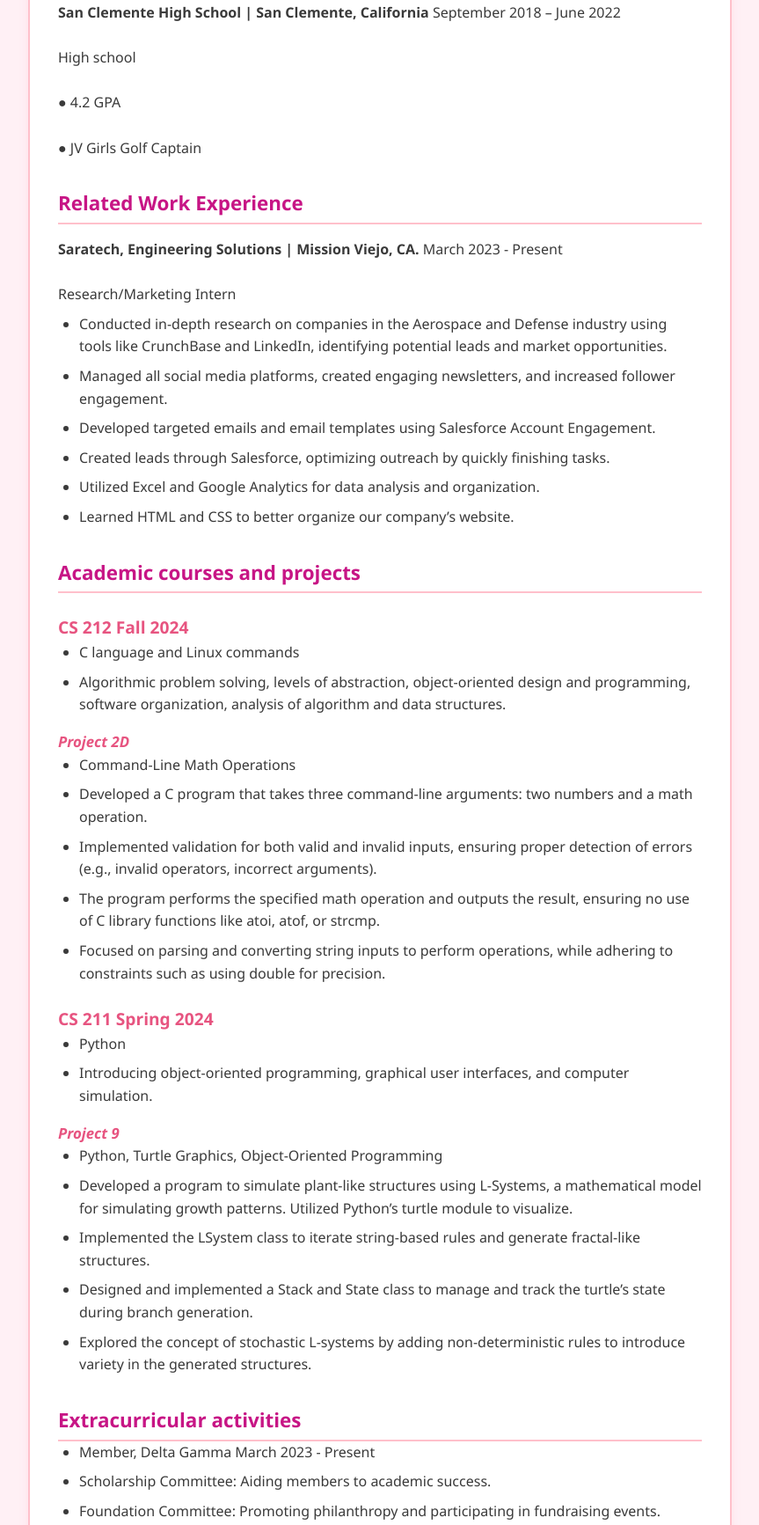
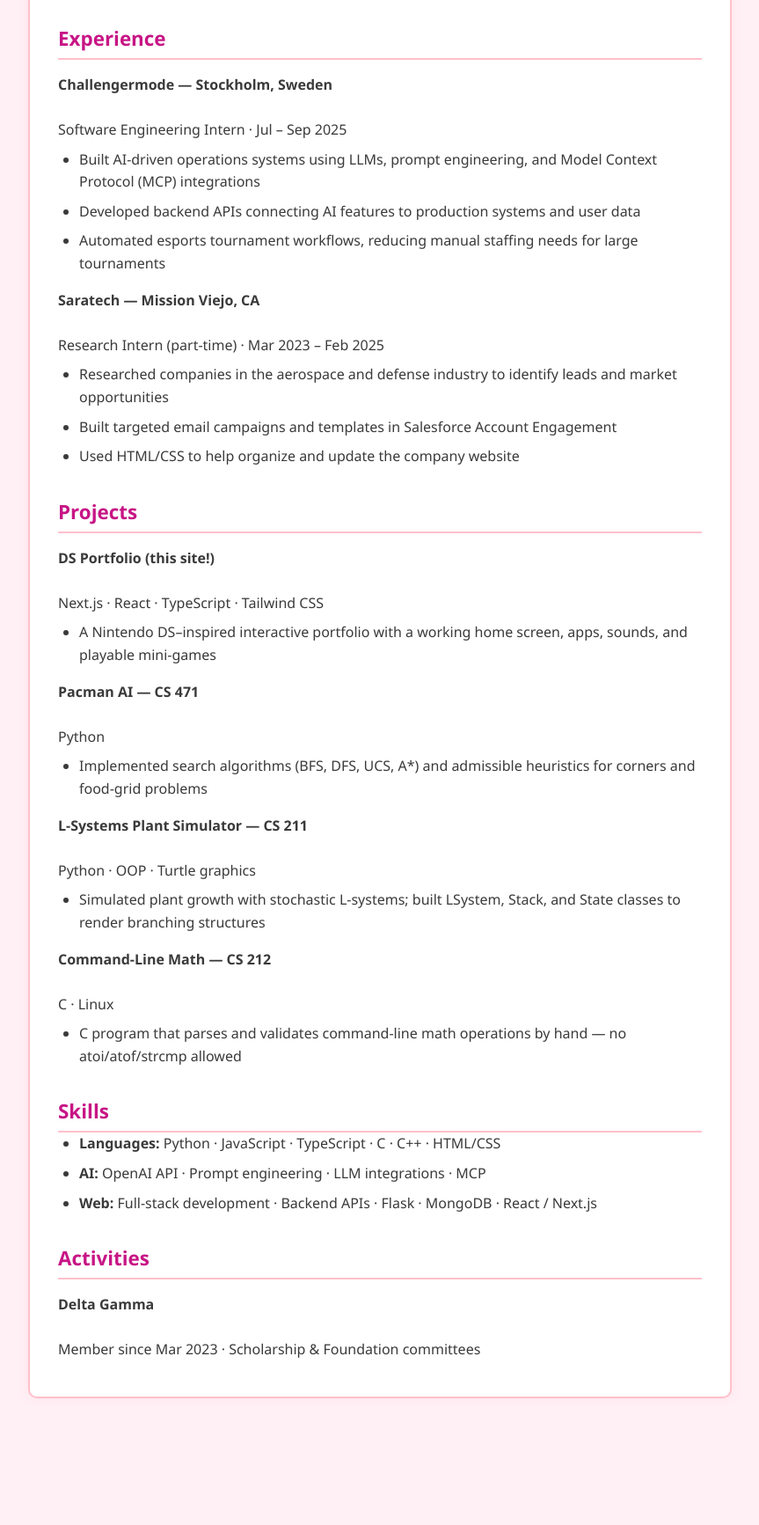
Before and after one commit to kaitym/KaityMurphy_Resume, a plain HTML site: page index.html in a window 1280 px wide. Shown: the part 349-2082 px from the top of the page at 88% size, without its empty margins (208-1071 px from the left). After the commit the page ends 1970 px from the top, so only its background shows below. Drawn offline with Linux system fonts and the light colour scheme.

Commit message:
Align resume with DS portfolio Resume app: Dec 2026 graduation, add Challengermode, end Saratech Feb 2025

```diff
--- a/index.html
+++ b/index.html
@@ -11,73 +11,64 @@
     <h1>Kaity Murphy</h1>
 
     <h2>Education</h2>
-    <p><strong>University of Oregon | Eugene, Oregon</strong> September 2022 - Present<br>
-    Bachelor of Science March 2027<br>
-    ● Computer Science</p>
-
-    <p><strong>San Clemente High School | San Clemente, California</strong> September 2018 – June 2022<br>
-    High school<br>
-    ● 4.2 GPA<br>
-    ● JV Girls Golf Captain</p>
-
-    <h2>Related Work Experience</h2>
-    <p><strong>Saratech, Engineering Solutions | Mission Viejo, CA.</strong> March 2023 - Present<br>
-    Research/Marketing Intern</p>
+    <p><strong>University of Oregon — Eugene, OR</strong><br>
+    B.S. Computer Science · Sep 2022 – Dec 2026</p>
     <ul>
-      <li> Conducted in-depth research on companies in the Aerospace and Defense industry using tools like CrunchBase and LinkedIn, identifying potential leads and market opportunities.</li>
-      <li> Managed all social media platforms, created engaging newsletters, and increased follower engagement.</li>
-      <li> Developed targeted emails and email templates using Salesforce Account Engagement.</li>
-      <li> Created leads through Salesforce, optimizing outreach by quickly finishing tasks.</li>
-      <li> Utilized Excel and Google Analytics for data analysis and organization.</li>
-      <li> Learned HTML and CSS to better organize our company’s website.</li>
+      <li>Relevant coursework: Artificial Intelligence (CS 471), Computation Theory (CS 420), Machine Learning &amp; Programming Languages (CS 425)</li>
     </ul>
 
-    <h2>Academic courses and projects</h2>
-    <h3>CS 212 Fall 2024</h3>
+    <h2>Experience</h2>
+    <p><strong>Challengermode — Stockholm, Sweden</strong><br>
+    Software Engineering Intern · Jul – Sep 2025</p>
     <ul>
-      <li> C language and Linux commands</li>
-      <li> Algorithmic problem solving, levels of abstraction, object-oriented design and programming, software organization, analysis of algorithm and data structures.</li>
-    </ul>
-    <h4>Project 2D</h4>
-    <ul>
-      <li> Command-Line Math Operations</li>
-      <li> Developed a C program that takes three command-line arguments: two numbers and a math operation.</li>
-      <li> Implemented validation for both valid and invalid inputs, ensuring proper detection of errors (e.g., invalid operators, incorrect arguments).</li>
-      <li> The program performs the specified math operation and outputs the result, ensuring no use of C library functions like atoi, atof, or strcmp.</li>
-      <li> Focused on parsing and converting string inputs to perform operations, while adhering to constraints such as using double for precision.</li>
+      <li>Built AI-driven operations systems using LLMs, prompt engineering, and Model Context Protocol (MCP) integrations</li>
+      <li>Developed backend APIs connecting AI features to production systems and user data</li>
+      <li>Automated esports tournament workflows, reducing manual staffing needs for large tournaments</li>
     </ul>
 
-    <h3>CS 211 Spring 2024</h3>
+    <p><strong>Saratech — Mission Viejo, CA</strong><br>
+    Research Intern (part-time) · Mar 2023 – Feb 2025</p>
     <ul>
-      <li> Python</li>
-      <li> Introducing object-oriented programming, graphical user interfaces, and computer simulation.</li>
-    </ul>
-    <h4>Project 9</h4>
-    <ul>
-      <li> Python, Turtle Graphics, Object-Oriented Programming</li>
-      <li> Developed a program to simulate plant-like structures using L-Systems, a mathematical model for simulating growth patterns. Utilized Python’s turtle module to visualize.</li>
-      <li> Implemented the LSystem class to iterate string-based rules and generate fractal-like structures.</li>
-      <li> Designed and implemented a Stack and State class to manage and track the turtle’s state during branch generation.</li>
-      <li> Explored the concept of stochastic L-systems by adding non-deterministic rules to introduce variety in the generated structures.</li>
+      <li>Researched companies in the aerospace and defense industry to identify leads and market opportunities</li>
+      <li>Built targeted email campaigns and templates in Salesforce Account Engagement</li>
+      <li>Used HTML/CSS to help organize and update the company website</li>
     </ul>
 
-    <h2>Extracurricular activities</h2>
+    <h2>Projects</h2>
+    <p><strong>DS Portfolio (this site!)</strong><br>
+    Next.js · React · TypeScript · Tailwind CSS</p>
     <ul>
-      <li> Member, Delta Gamma March 2023 - Present</li>
-      <li> Scholarship Committee: Aiding members to academic success.</li>
-      <li> Foundation Committee: Promoting philanthropy and participating in fundraising events.</li>
+      <li>A Nintendo DS–inspired interactive portfolio with a working home screen, apps, sounds, and playable mini-games</li>
     </ul>
 
-    <h2>Technical skills</h2>
+    <p><strong>Pacman AI — CS 471</strong><br>
+    Python</p>
     <ul>
-      <li> Programming Languages: Python, C, HTML, CSS</li>
-      <li> Software: Salesforce, Microsoft 365 (Word, Excel, Outlook etc.), Google Analytics, Account Engagement</li>
+      <li>Implemented search algorithms (BFS, DFS, UCS, A*) and admissible heuristics for corners and food-grid problems</li>
     </ul>
 
-    <h2>Languages</h2>
+    <p><strong>L-Systems Plant Simulator — CS 211</strong><br>
+    Python · OOP · Turtle graphics</p>
     <ul>
-      <li> Language 1 - English</li>
+      <li>Simulated plant growth with stochastic L-systems; built LSystem, Stack, and State classes to render branching structures</li>
     </ul>
+
+    <p><strong>Command-Line Math — CS 212</strong><br>
+    C · Linux</p>
+    <ul>
+      <li>C program that parses and validates command-line math operations by hand — no atoi/atof/strcmp allowed</li>
+    </ul>
+
+    <h2>Skills</h2>
+    <ul>
+      <li><strong>Languages:</strong> Python · JavaScript · TypeScript · C · C++ · HTML/CSS</li>
+      <li><strong>AI:</strong> OpenAI API · Prompt engineering · LLM integrations · MCP</li>
+      <li><strong>Web:</strong> Full-stack development · Backend APIs · Flask · MongoDB · React / Next.js</li>
+    </ul>
+
+    <h2>Activities</h2>
+    <p><strong>Delta Gamma</strong><br>
+    Member since Mar 2023 · Scholarship &amp; Foundation committees</p>
   </main>
 </body>
 </html>
```
